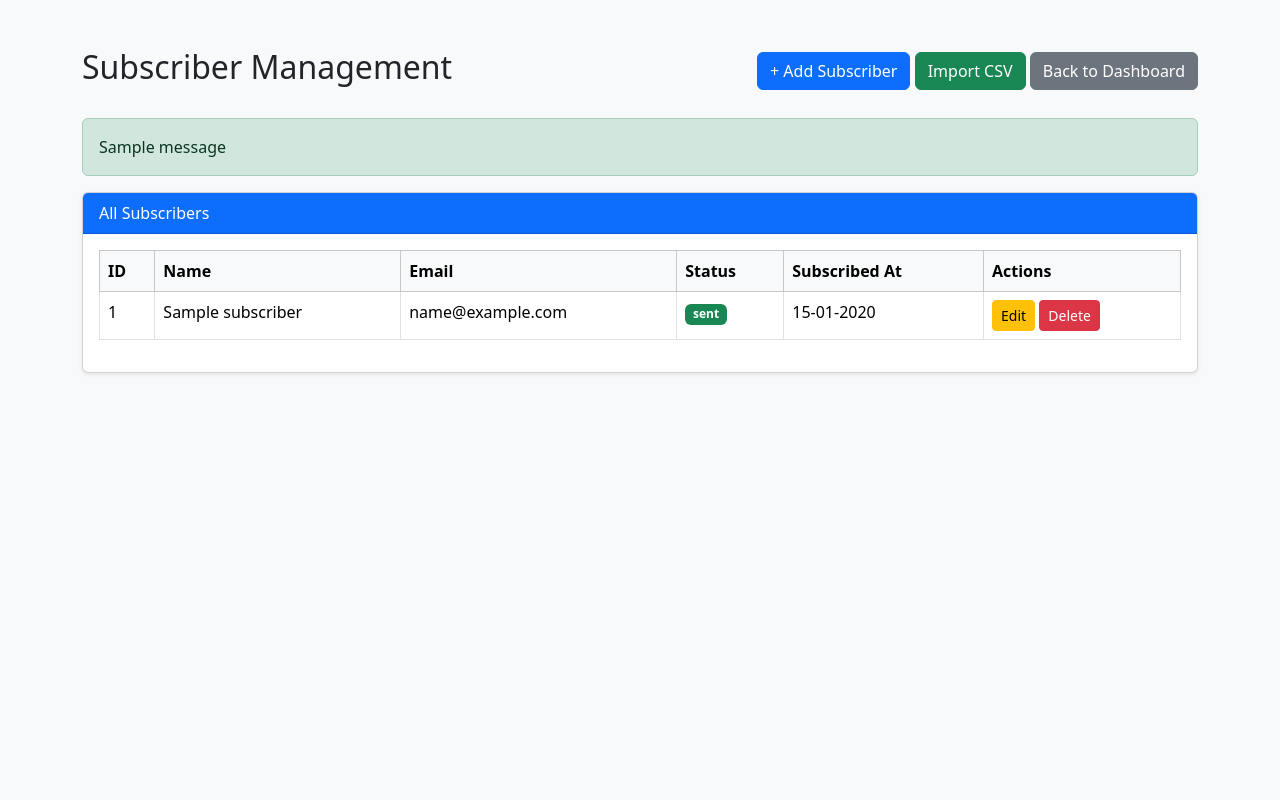
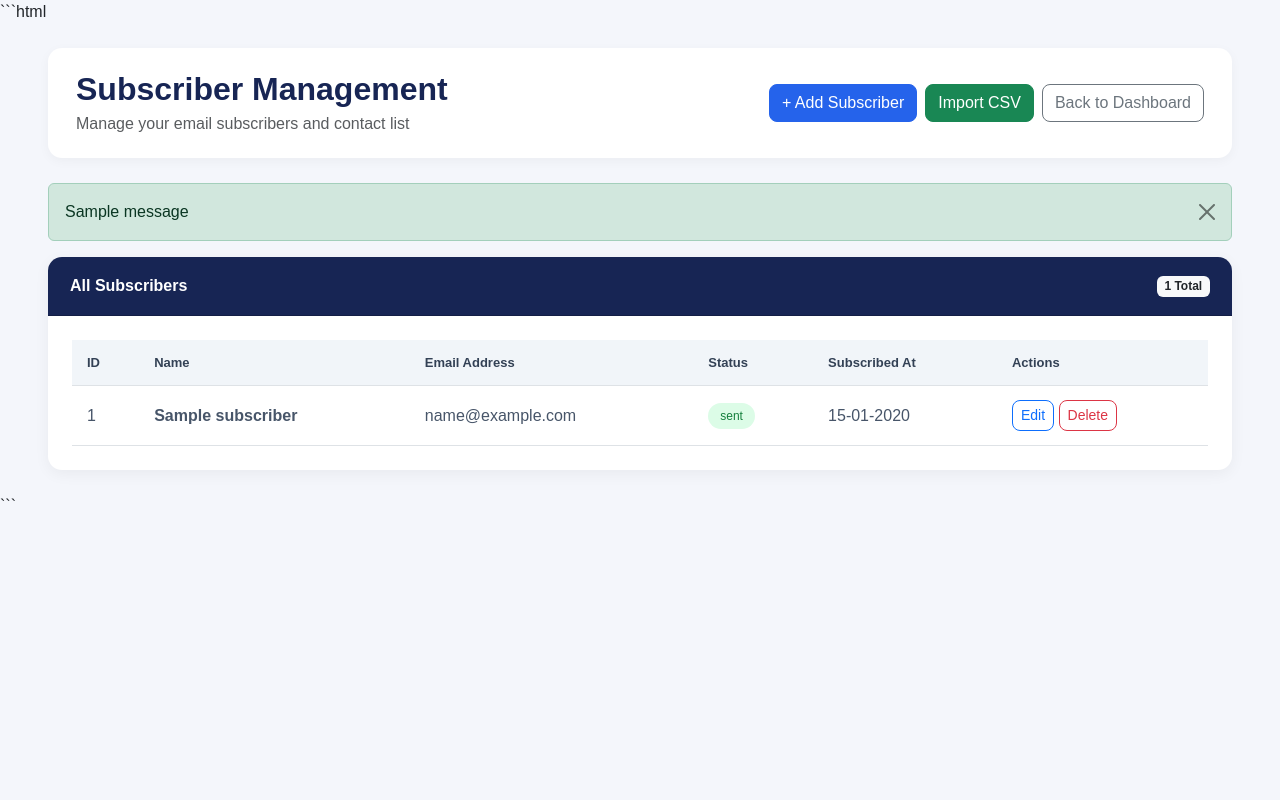
Before and after one commit to Priyanka-github26/Email-Marketing-Automation, a Flask app: page /subscribers in a window 1280 px wide. Run offline with Flask 3, Linux system fonts and the light colour scheme; a user stored in the database is signed in; tables that the repository leaves empty hold one stand-in row (values such as "Sample post"); one stand-in notice (Sample message) is shown.

Commit message:
Redesign subscribers management page

````diff
--- a/app/templates/subscribers.html
+++ b/app/templates/subscribers.html
@@ -1,25 +1,109 @@
-
+```html
 <!DOCTYPE html>
 <html lang="en">
 <head>
     <meta charset="UTF-8">
     <meta name="viewport" content="width=device-width, initial-scale=1">
-    <title>Subscribers | Email Marketing Automation</title>
+    <title>Subscribers | EmailFlow</title>
 
     <link href="https://cdn.jsdelivr.net/npm/bootstrap@5.3.3/dist/css/bootstrap.min.css"
           rel="stylesheet">
+
+    <style>
+        body {
+            background: #f4f6fb;
+            font-family: Arial, sans-serif;
+        }
+
+        .page-header {
+            background: white;
+            padding: 22px 28px;
+            border-radius: 14px;
+            margin-bottom: 25px;
+            box-shadow: 0 3px 12px rgba(0,0,0,0.04);
+        }
+
+        .page-title {
+            color: #172554;
+            font-weight: 700;
+        }
+
+        .main-card {
+            border: none;
+            border-radius: 14px;
+            box-shadow: 0 4px 15px rgba(0,0,0,0.05);
+            overflow: hidden;
+        }
+
+        .card-header {
+            background: #172554;
+            color: white;
+            padding: 17px 22px;
+            font-weight: 600;
+        }
+
+        .table thead th {
+            background: #f1f5f9;
+            color: #334155;
+            font-size: 13px;
+            padding: 15px;
+            white-space: nowrap;
+        }
+
+        .table tbody td {
+            padding: 14px 15px;
+            vertical-align: middle;
+            color: #475569;
+        }
+
+        .table tbody tr:hover {
+            background: #f8faff;
+        }
+
+        .btn {
+            border-radius: 8px;
+            font-weight: 500;
+        }
+
+        .btn-primary {
+            background: #2563eb;
+            border-color: #2563eb;
+        }
+
+        .btn-primary:hover {
+            background: #1d4ed8;
+        }
+
+        .empty-state {
+            padding: 45px 20px;
+        }
+
+        .status-badge {
+            background: #dcfce7;
+            color: #15803d;
+            padding: 6px 12px;
+            border-radius: 20px;
+            font-size: 12px;
+        }
+    </style>
 </head>
 
-<body class="bg-light">
+<body>
 
-<div class="container mt-5">
+<div class="container-fluid px-4 px-md-5 py-4">
 
     <!-- Page Header -->
-
-<div class="d-flex justify-content-between align-items-center mb-4">
-    <h2>Subscriber Management</h2>
+    <div class="page-header d-flex flex-wrap justify-content-between align-items-center gap-3">
 
         <div>
+            <h2 class="page-title mb-1">Subscriber Management</h2>
+            <p class="text-muted mb-0">
+                Manage your email subscribers and contact list
+            </p>
+        </div>
+
+        <div class="d-flex flex-wrap gap-2">
+
             <a href="{{ url_for('main.add_subscriber') }}"
                class="btn btn-primary">
                 + Add Subscriber
@@ -31,41 +115,47 @@
             </a>
 
             <a href="{{ url_for('main.dashboard') }}"
-           class="btn btn-secondary">
+               class="btn btn-outline-secondary">
                 Back to Dashboard
             </a>
+
         </div>
     </div>
 
     <!-- Flash Messages -->
     {% with messages = get_flashed_messages(with_categories=true) %}
         {% for category, message in messages %}
-            <div class="alert alert-{{ category }}">
+            <div class="alert alert-{{ category }} alert-dismissible fade show">
                 {{ message }}
+                <button type="button" class="btn-close"
+                        data-bs-dismiss="alert"></button>
             </div>
         {% endfor %}
     {% endwith %}
 
     <!-- Subscriber Table -->
-    <div class="card shadow-sm">
+    <div class="card main-card">
 
-        <div class="card-header bg-primary text-white">
-            All Subscribers
+        <div class="card-header d-flex justify-content-between align-items-center">
+            <span>All Subscribers</span>
+            <span class="badge bg-light text-dark">
+                {{ subscribers|length }} Total
+            </span>
         </div>
 
-        <div class="card-body">
+        <div class="card-body p-3 p-md-4">
 
             {% if subscribers %}
 
             <div class="table-responsive">
 
-                <table class="table table-bordered table-hover">
+                <table class="table table-hover align-middle mb-0">
 
-                    <thead class="table-light">
+                    <thead>
                         <tr>
                             <th>ID</th>
                             <th>Name</th>
-                            <th>Email</th>
+                            <th>Email Address</th>
                             <th>Status</th>
                             <th>Subscribed At</th>
                             <th>Actions</th>
@@ -80,12 +170,14 @@
 
                             <td>{{ subscriber.id }}</td>
 
-                            <td>{{ subscriber.name or '-' }}</td>
+                            <td class="fw-semibold">
+                                {{ subscriber.name or '-' }}
+                            </td>
 
                             <td>{{ subscriber.email }}</td>
 
                             <td>
-                                <span class="badge bg-success">
+                                <span class="status-badge">
                                     {{ subscriber.status }}
                                 </span>
                             </td>
@@ -95,11 +187,10 @@
                                    if subscriber.subscribed_at else '-' }}
                             </td>
 
-                            <!-- Edit and Delete Buttons -->
-                            <td>
+                            <td class="text-nowrap">
 
                                 <a href="{{ url_for('main.edit_subscriber', subscriber_id=subscriber.id) }}"
-                                   class="btn btn-sm btn-warning">
+                                   class="btn btn-sm btn-outline-primary">
                                     Edit
                                 </a>
 
@@ -109,7 +200,7 @@
                                       onsubmit="return confirm('Are you sure you want to delete this subscriber?');">
 
                                     <button type="submit"
-                                            class="btn btn-sm btn-danger">
+                                            class="btn btn-sm btn-outline-danger">
                                         Delete
                                     </button>
 
@@ -129,9 +220,20 @@
 
             {% else %}
 
-            <p class="text-muted text-center mb-0">
-                No subscribers found. Add your first subscriber soon!
+            <div class="empty-state text-center">
+
+                <h5 class="text-secondary">No Subscribers Yet</h5>
+
+                <p class="text-muted">
+                    Add your first subscriber to start building your audience.
                 </p>
+
+                <a href="{{ url_for('main.add_subscriber') }}"
+                   class="btn btn-primary">
+                    + Add First Subscriber
+                </a>
+
+            </div>
 
             {% endif %}
 
@@ -141,5 +243,8 @@
 
 </div>
 
+<script src="https://cdn.jsdelivr.net/npm/bootstrap@5.3.3/dist/js/bootstrap.bundle.min.js"></script>
+
 </body>
 </html>
+```
````
Lines whose indentation alone changed are shown as unchanged.
